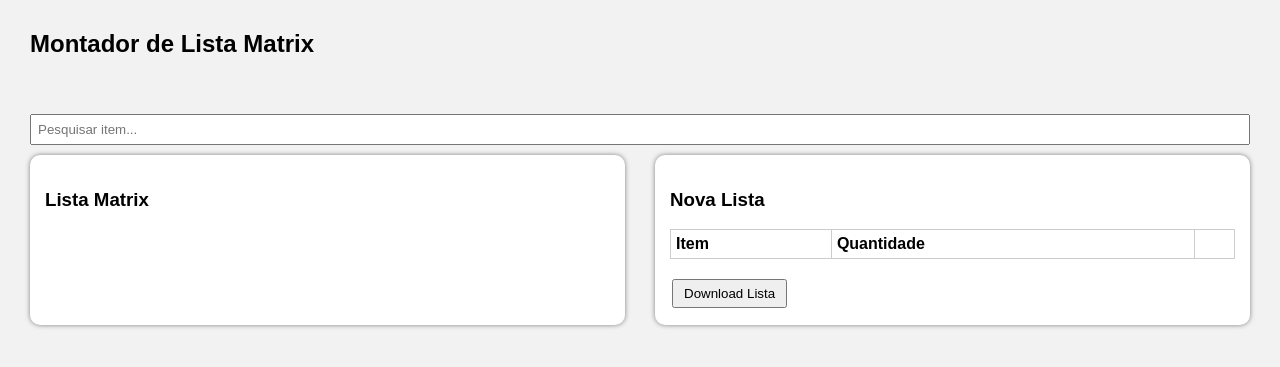
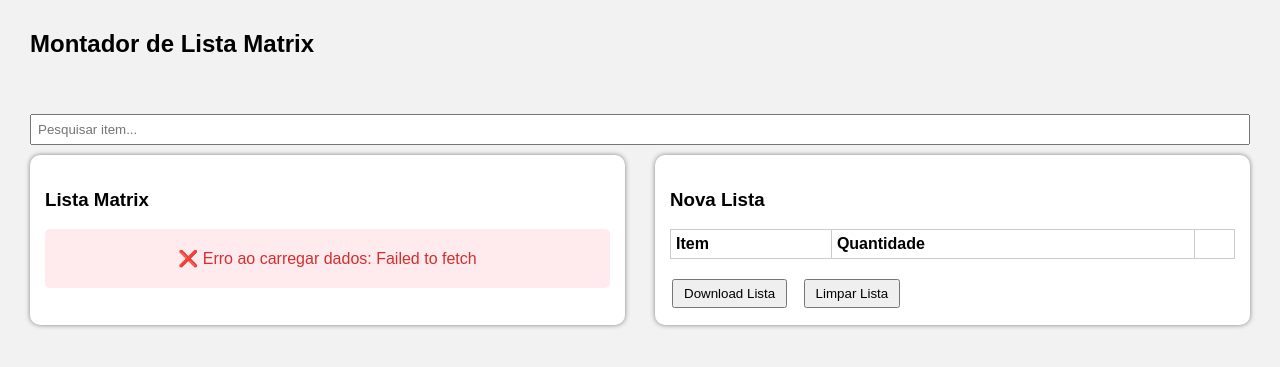
Before and after one commit to vandersonls/JNC-VAND, a Flask app: page / in a window 1280 px wide. Shown: the top 367 px of the page. Run offline with Flask 3, Linux system fonts and the light colour scheme; tables that the repository leaves empty or names only in its code hold one stand-in row (values such as "Sample post"); lists and menus that the app fills with data are empty.

Commit message:
criado HTML com interface que interage com a lista matrix da pasta DUMP

```diff
--- a/app.py
+++ b/app.py
@@ -1,49 +1,69 @@
-from flask import Flask, render_template, request, jsonify, redirect, url_for
+from flask import Flask, render_template, jsonify
+from flask_cors import CORS
 import mysql.connector
 
 app = Flask(__name__)
+CORS(app)
 
 
-# CONEXÃO
 def conectar():
     return mysql.connector.connect(
         host="localhost",
         user="root",
         passwd="root",
-        database="btm",
+        database="bmt",
         charset="utf8mb4"
     )
 
 
-# carregar html
 @app.route("/")
 def index():
     return render_template('index.html')
 
 
-# CONSULTA DE MATERIAIS (JSON)
 @app.route("/listamatrix")
 def consultar_materiais():
-    conn = conectar()
-    cur = conn.cursor(dictionary=True)
+    try:
+        print("🔄 Conectando ao MySQL...")
+        conn = conectar()
+        cursor = conn.cursor(dictionary=True)
 
-    cur.execute("""
-        SELECT
-            codigo,
-            descricao,
-            dimensao,
-            unidade
-        FROM materiais
-        ORDER BY descricao
-    """)
+        cursor.execute("SELECT * FROM listamatrix")
+        materiais = cursor.fetchall()
 
-    materiais = cur.fetchall()
+        cursor.close()
+        conn.close()
 
-    cur.close()
-    conn.close()
+        # 🔥 CORREÇÃO: Remove o BOM dos nomes das colunas
+        if materiais:
+            # Pega o primeiro item e corrige as chaves
+            primeiro = materiais[0]
+            chaves_corrigidas = {}
+            for chave in primeiro.keys():
+                # Remove o BOM e espaços extras
+                chave_limpa = chave.replace('\ufeff', '').strip()
+                chaves_corrigidas[chave] = chave_limpa
 
-    return jsonify(materiais)
+            # Recria a lista com as chaves corrigidas
+            materiais_corrigidos = []
+            for item in materiais:
+                novo_item = {}
+                for chave_original, chave_limpa in chaves_corrigidas.items():
+                    novo_item[chave_limpa] = item[chave_original]
+                materiais_corrigidos.append(novo_item)
+
+            print(f"✅ Colunas corrigidas: {list(materiais_corrigidos[0].keys())}")
+            return jsonify(materiais_corrigidos)
+
+        return jsonify(materiais)
+
+    except mysql.connector.Error as e:
+        print(f"❌ Erro MySQL: {e}")
+        return jsonify({"erro": f"MySQL: {str(e)}"}), 500
+    except Exception as e:
+        print(f"❌ Erro Geral: {e}")
+        return jsonify({"erro": f"Geral: {str(e)}"}), 500
 
 
 if __name__ == "__main__":
-    app.run(debug=True)
+    app.run(port=5000, debug=True)
--- a/templates/index.html
+++ b/templates/index.html
@@ -43,6 +43,18 @@
         input[type=number]{
             width:70px;
         }
+        .loading {
+            color: #666;
+            text-align: center;
+            padding: 20px;
+        }
+        .error {
+            color: #d32f2f;
+            text-align: center;
+            padding: 20px;
+            background: #ffebee;
+            border-radius: 5px;
+        }
     </style>
 </head>
 
@@ -56,7 +68,8 @@
     <div class="container">
         <div class="lista">
             <h3>Lista Matrix</h3>
-            <table id="tabelaOriginal">
+            <div id="loadingMessage" class="loading">Carregando materiais...</div>
+            <table id="tabelaOriginal" style="display:none;">
                 <thead></thead>
                 <tbody></tbody>
             </table>
@@ -76,23 +89,53 @@
             </table>
             <br>
             <button onclick="baixarCSV()">Download Lista</button>
+            <button onclick="limparLista()" style="margin-left: 10px;">Limpar Lista</button>
         </div>
     </div>
 
     <script>
         let dados = [];
         let novaLista = [];
-            const cabecalhoOriginal = ["codigo", "descricao", "dimensao", "unidade"];
+        // 🔥 COLUNAS CORRETAS
+        const cabecalhoOriginal = ["codigo", "descricao", "fabricacao", "bitola", "unidade"];
 
         // BUSCAR DADOS DO PYTHON ASSIM QUE A PÁGINA CARREGAR
         window.addEventListener("DOMContentLoaded", () => {
-                fetch("/consultar_materiais")
-                    .then(response => response.json())
+            const loadingMsg = document.getElementById('loadingMessage');
+            const tabelaOriginal = document.getElementById('tabelaOriginal');
+
+            // Mostra loading
+            loadingMsg.style.display = 'block';
+            loadingMsg.textContent = '⏳ Carregando materiais...';
+            loadingMsg.className = 'loading';
+            tabelaOriginal.style.display = 'none';
+
+            fetch('http://localhost:5000/listamatrix')
+                .then(response => {
+                    if (!response.ok) {
+                        throw new Error(`HTTP error! status: ${response.status}`);
+                    }
+                    return response.json();
+                })
                 .then(data => {
-                        dados = data; // Armazena os dados do banco
+                    console.log('Dados recebidos:', data);
+
+                    if (data.erro) {
+                        throw new Error(data.erro);
+                    }
+
+                    dados = data;
+
+                    loadingMsg.style.display = 'none';
+                    tabelaOriginal.style.display = 'table';
+
                     montarTabela(dados);
                 })
-                    .catch(error => console.error("Erro ao buscar materiais:", error));
+                .catch(error => {
+                    console.error('Erro:', error);
+                    loadingMsg.innerHTML = `❌ Erro ao carregar dados: ${error.message}`;
+                    loadingMsg.className = 'error';
+                });
         });
 
         function montarTabela(lista) {
@@ -102,26 +145,25 @@
             thead.innerHTML = "";
             tbody.innerHTML = "";
 
-                if (!lista.length) {
-                    tbody.innerHTML = "<tr><td colspan='6'>Nenhum dado disponível</td></tr>";
+            if (!lista || !lista.length) {
+                tbody.innerHTML = "<tr><td colspan='7'>Nenhum dado disponível</td></tr>";
                 return;
             }
 
-                // Monta o cabeçalho superior da tabela de origem
+            // Cabeçalho com as colunas corretas
             let h = "<tr>";
             cabecalhoOriginal.forEach(c => h += "<th>" + c.toUpperCase() + "</th>");
             h += "<th>Qtd</th><th>Ação</th></tr>";
             thead.innerHTML = h;
 
-                // Alimenta as linhas da tabela
+            // Corpo da tabela
             lista.forEach(item => {
                 let tr = "<tr>";
 
                 cabecalhoOriginal.forEach(c => {
-                        tr += "<td>" + (item[c] !== null ? item[c] : "") + "</td>";
+                    tr += "<td>" + (item[c] !== null && item[c] !== undefined ? item[c] : "") + "</td>";
                 });
 
-                    // Passamos o código e descrição como atributos de texto para a função adicionar
                 tr += `
                     <td><input type='number' value='1' min='1' style='width:60px'></td>
                     <td><button onclick="adicionar(this, '${item.codigo}', '${item.descricao}')">Adicionar</button></td>
@@ -136,10 +178,8 @@
             const qtdInput = linha.querySelector("input[type='number']");
             const qtd = parseInt(qtdInput.value) || 1;
 
-                // Texto descritivo que vai aparecer na nova lista
             const identificadorItem = `${codigo} - ${descricao}`;
 
-                // Verifica se o item já existe na nova lista
             const existingIndex = novaLista.findIndex(item => item.item === identificadorItem);
             if (existingIndex >= 0) {
                 novaLista[existingIndex].quantidade += qtd;
@@ -178,7 +218,14 @@
             atualizarNova();
         }
 
-            // Sistema de busca e filtragem em tempo real
+        function limparLista() {
+            if (confirm('Tem certeza que deseja limpar toda a lista?')) {
+                novaLista = [];
+                atualizarNova();
+            }
+        }
+
+        // Pesquisa
         document.getElementById("pesquisa").addEventListener("input", function() {
             const texto = this.value.toLowerCase();
 
@@ -207,13 +254,11 @@
             const a = document.createElement("a");
             a.href = url;
             a.download = "NovaLista_" + new Date().toISOString().slice(0,10) + ".csv";
+            document.body.appendChild(a);
             a.click();
+            document.body.removeChild(a);
             URL.revokeObjectURL(url);
         }
     </script>
-
-
-
 </body>
-
 </html>
```
Lines whose indentation alone changed are shown as unchanged.
